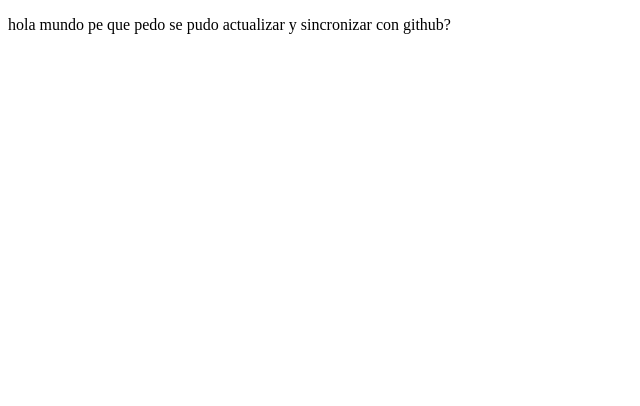
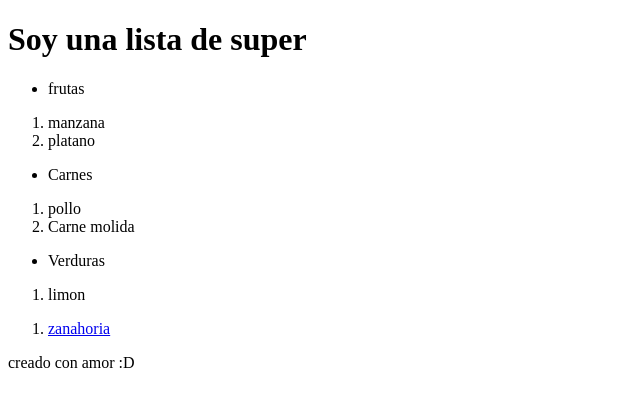
Before and after one commit to keranapy/prueba, a plain HTML site: page index.html in a window 1280 px wide. Shown: the whole page, without its empty margins (0-640 px from the left). Drawn offline with Linux system fonts and the light colour scheme.

Commit message:
leccion 1 realizada

```diff
--- a/index.html
+++ b/index.html
@@ -4,9 +4,21 @@
     <meta charset="UTF-8">
     <meta http-equiv="X-UA-Compatible" content="IE=edge">
     <meta name="viewport" content="width=device-width, initial-scale=1.0">
-    <title>hola mundo</title>
+    <title>ejercicio 1</title>
 </head>
 <body>
-<p>hola mundo pe que pedo se pudo actualizar y sincronizar con github?</p>
+<h1>Soy una lista de super</h1>
+<ul><li>frutas</li></ul>
+<ol><li>manzana</li>
+    <li>platano</li>
+</ol>
+<ul><li>Carnes</li></ul>
+<ol><li>pollo</li>
+    <li>Carne molida</li>
+</ol>
+<ul><li>Verduras</li></ul>
+<ol><li>limon</li></ol>
+<ol><li><a href="https://www.google.com/search?client=firefox-b-d&q=zopa+de+zanahoria">zanahoria</a></li></ol>
+<p>creado con amor :D</p>
 </body>
 </html>
```
